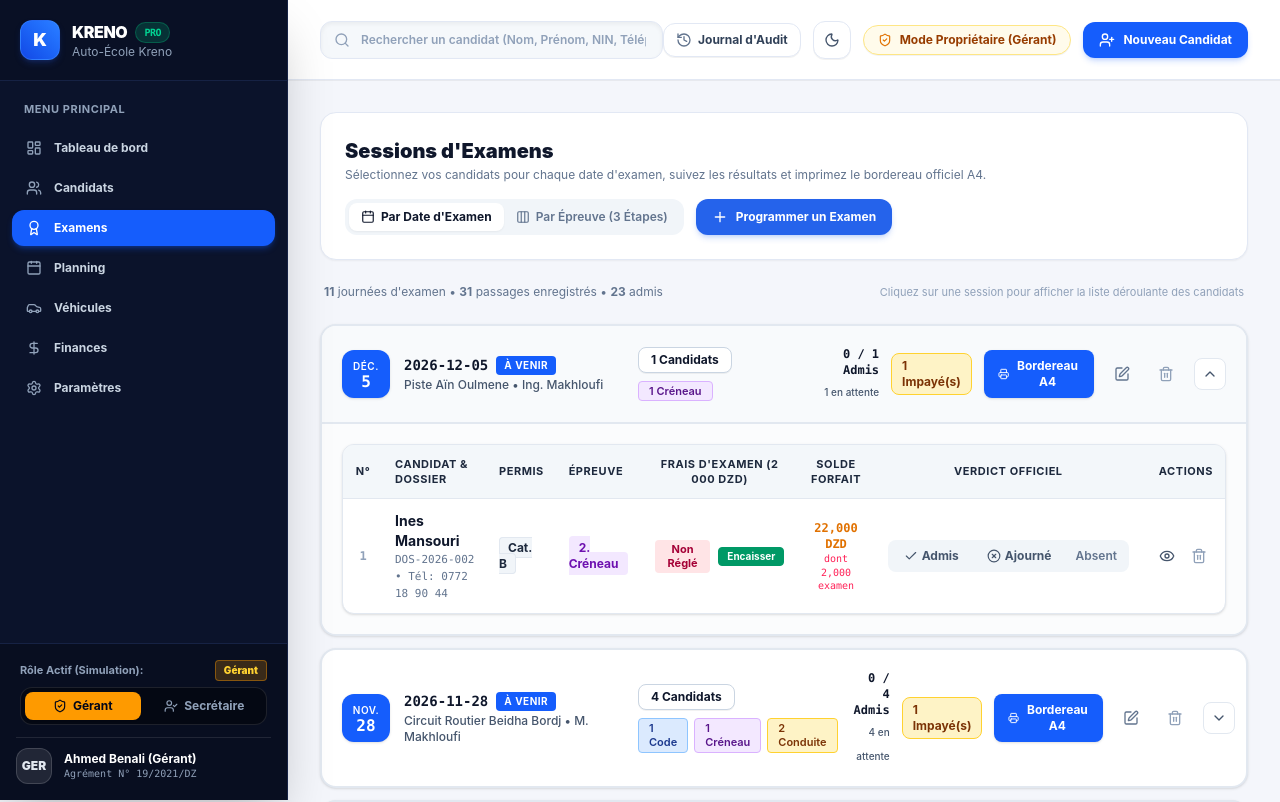
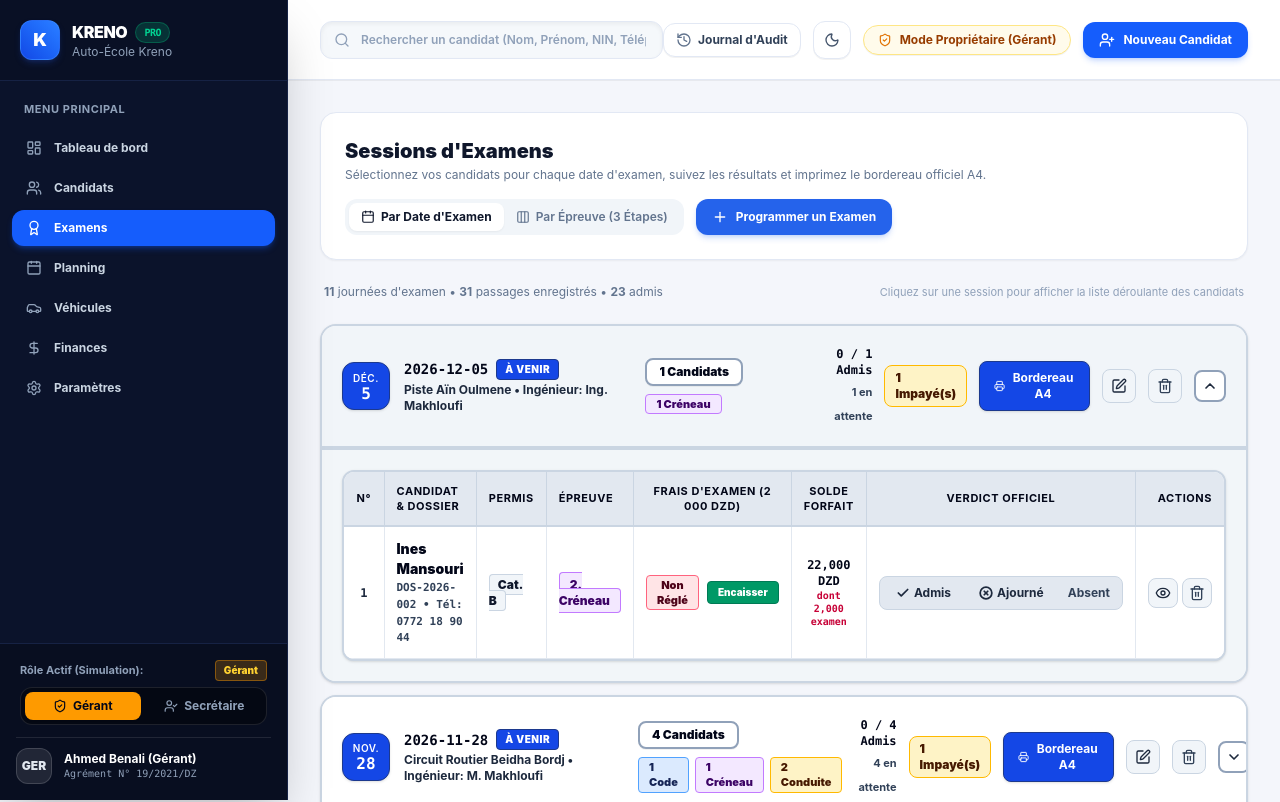
Before and after one commit to merzak-001/Kreno, a Next.js app: page /pipeline in a window 1280 px wide. Shown: the top 802 px of the page. Built offline with nearby package versions, Linux system fonts and the light colour scheme.

Commit message:
style(pipeline): high contrast light theme with darker visible lines and borders

```diff
--- a/src/app/pipeline/page.tsx
+++ b/src/app/pipeline/page.tsx
@@ -269,20 +269,20 @@ export default function PipelinePage() {
             return (
               <div
                 key={session.date}
-                className="bg-white dark:bg-slate-900 rounded-2xl border-2 border-slate-200 dark:border-slate-800 shadow-sm overflow-hidden transition-all duration-150 hover:border-blue-400 dark:hover:border-blue-600"
+                className="bg-white rounded-2xl border-2 border-slate-300 shadow-sm overflow-hidden transition-all duration-150 hover:border-slate-500"
               >
                 {/* Accordion Summary Row */}
                 <div
                   onClick={() => toggleAccordion(session.date)}
                   className={`p-4 md:p-5 flex flex-col md:flex-row items-start md:items-center justify-between gap-4 cursor-pointer transition select-none ${
                     isExpanded
-                      ? 'bg-slate-50 dark:bg-slate-850/90 border-b border-slate-200 dark:border-slate-800'
-                      : 'hover:bg-slate-50/70 dark:hover:bg-slate-850/50'
+                      ? 'bg-slate-100 border-b-2 border-slate-300'
+                      : 'bg-white hover:bg-slate-50'
                   }`}
                 >
                   {/* Left: Date & Center */}
                   <div className="flex items-center gap-3.5 min-w-[280px]">
-                    <div className="w-12 h-12 rounded-xl bg-blue-600 text-white flex flex-col items-center justify-center shrink-0 shadow-sm font-bold">
+                    <div className="w-12 h-12 rounded-xl bg-blue-700 text-white flex flex-col items-center justify-center shrink-0 shadow-sm font-bold border border-blue-900">
                       <span className="text-[10px] uppercase tracking-wider font-semibold">
                         {new Date(session.date).toLocaleDateString('fr-FR', { month: 'short' })}
                       </span>
@@ -292,42 +292,42 @@ export default function PipelinePage() {
                     </div>
                     <div>
                       <div className="flex items-center gap-2">
-                        <h4 className="text-sm font-black text-slate-900 dark:text-white font-mono">
+                        <h4 className="text-sm font-black text-slate-950 font-mono">
                           {session.date}
                         </h4>
-                        <span className={`px-2 py-0.5 rounded text-[10px] font-bold uppercase tracking-wider ${
+                        <span className={`px-2 py-0.5 rounded text-[10px] font-black uppercase tracking-wider border ${
                           !session.isPast
-                            ? 'bg-blue-600 text-white'
-                            : 'bg-slate-300 text-slate-700 dark:bg-slate-700 dark:text-slate-300'
+                            ? 'bg-blue-700 text-white border-blue-900'
+                            : 'bg-slate-200 text-slate-800 border-slate-400'
                         }`}>
                           {!session.isPast ? 'À venir' : 'Clôturée'}
                         </span>
                       </div>
-                      <p className="text-xs text-slate-600 dark:text-slate-400 mt-0.5 font-medium">
-                        {session.center} • {session.examiner}
+                      <p className="text-xs text-slate-800 mt-0.5 font-bold">
+                        {session.center} • Ingénieur: {session.examiner}
                       </p>
                     </div>
                   </div>
 
                   {/* Middle: Total candidates & exam types */}
                   <div className="flex items-center gap-2 flex-wrap">
-                    <span className="px-3 py-1 rounded-lg bg-white dark:bg-slate-800 font-bold text-xs text-slate-900 dark:text-slate-100 border border-slate-300 dark:border-slate-600 shadow-2xs">
+                    <span className="px-3 py-1 rounded-lg bg-white font-black text-xs text-slate-950 border-2 border-slate-400 shadow-2xs">
                       {session.totalCandidates} Candidats
                     </span>
 
-                    <div className="flex items-center gap-1.5 text-xs font-semibold">
+                    <div className="flex items-center gap-1.5 text-xs font-bold">
                       {session.examTypesCount.code > 0 && (
-                        <span className="px-2.5 py-0.5 rounded bg-blue-100 text-blue-900 dark:bg-blue-950 dark:text-blue-200 border border-blue-300 dark:border-blue-800 text-[11px]">
+                        <span className="px-2.5 py-0.5 rounded bg-blue-100 text-blue-950 border border-blue-400 text-[11px] font-black">
                           {session.examTypesCount.code} Code
                         </span>
                       )}
                       {session.examTypesCount.creneau > 0 && (
-                        <span className="px-2.5 py-0.5 rounded bg-purple-100 text-purple-900 dark:bg-purple-950 dark:text-purple-200 border border-purple-300 dark:border-purple-800 text-[11px]">
+                        <span className="px-2.5 py-0.5 rounded bg-purple-100 text-purple-950 border border-purple-400 text-[11px] font-black">
                           {session.examTypesCount.creneau} Créneau
                         </span>
                       )}
                       {session.examTypesCount.circulation > 0 && (
-                        <span className="px-2.5 py-0.5 rounded bg-amber-100 text-amber-900 dark:bg-amber-950 dark:text-amber-200 border border-amber-300 dark:border-amber-800 text-[11px]">
+                        <span className="px-2.5 py-0.5 rounded bg-amber-100 text-amber-950 border border-amber-400 text-[11px] font-black">
                           {session.examTypesCount.circulation} Conduite
                         </span>
                       )}
@@ -338,19 +338,19 @@ export default function PipelinePage() {
                   <div className="flex items-center gap-3 w-full md:w-auto justify-between md:justify-end">
                     {/* Results */}
                     <div className="text-right">
-                      <span className="text-xs font-black font-mono text-slate-900 dark:text-white block">
+                      <span className="text-xs font-black font-mono text-slate-950 block">
                         {session.passedCount} / {session.totalCandidates} Admis
                       </span>
-                      <span className="text-[10px] text-slate-600 dark:text-slate-400 font-medium">
+                      <span className="text-[11px] text-slate-700 font-bold">
                         {session.pendingCount > 0 ? `${session.pendingCount} en attente` : `${passRate}% réussite`}
                       </span>
                     </div>
 
                     {/* Fees situation */}
-                    <span className={`px-2.5 py-1 rounded-lg text-xs font-bold border ${
+                    <span className={`px-2.5 py-1 rounded-lg text-xs font-black border ${
                       session.unpaidFeesCount === 0
-                        ? 'bg-emerald-100 text-emerald-900 dark:bg-emerald-950/80 dark:text-emerald-200 border-emerald-300 dark:border-emerald-800'
-                        : 'bg-amber-100 text-amber-900 dark:bg-amber-950/80 dark:text-amber-200 border-amber-300 dark:border-amber-800'
+                        ? 'bg-emerald-100 text-emerald-950 border-emerald-400'
+                        : 'bg-amber-100 text-amber-950 border-amber-400'
                     }`}>
                       {session.unpaidFeesCount === 0 ? 'Frais Réglés' : `${session.unpaidFeesCount} Impayé(s)`}
                     </span>
@@ -358,7 +358,7 @@ export default function PipelinePage() {
                     {/* Print Bordereau Button */}
                     <button
                       onClick={(e) => handleOpenPrint(session, e)}
-                      className="px-3.5 py-2 bg-blue-600 hover:bg-blue-700 active:scale-95 text-white rounded-lg text-xs font-bold transition flex items-center gap-1.5 shadow-sm cursor-pointer"
+                      className="px-3.5 py-2 bg-blue-700 hover:bg-blue-800 active:scale-95 text-white rounded-lg text-xs font-bold transition flex items-center gap-1.5 shadow-sm cursor-pointer border border-blue-900"
                       title="Imprimer le Bordereau Officiel A4"
                     >
                       <Printer className="w-3.5 h-3.5" />
@@ -372,7 +372,7 @@ export default function PipelinePage() {
                         setEditingSession(session);
                         setIsNewSessionOpen(true);
                       }}
-                      className="p-2 hover:bg-blue-100 dark:hover:bg-slate-750 rounded-lg text-slate-500 hover:text-blue-600 dark:text-slate-400 dark:hover:text-blue-400 transition cursor-pointer"
+                      className="p-2 bg-slate-100 hover:bg-blue-100 border border-slate-300 rounded-lg text-slate-800 hover:text-blue-700 transition cursor-pointer"
                       title="Modifier cette session (date, centre, ingénieur, candidats)"
                     >
                       <Edit className="w-4 h-4" />
@@ -394,36 +394,36 @@ export default function PipelinePage() {
                           },
                         });
                       }}
-                      className="p-2 hover:bg-rose-100 dark:hover:bg-rose-950/60 rounded-lg text-slate-400 hover:text-rose-600 transition cursor-pointer"
+                      className="p-2 bg-slate-100 hover:bg-rose-100 border border-slate-300 rounded-lg text-slate-700 hover:text-rose-700 transition cursor-pointer"
                       title="Supprimer cette session"
                     >
                       <Trash2 className="w-4 h-4" />
                     </button>
 
-                    <div className="w-8 h-8 rounded-lg bg-white dark:bg-slate-700 border border-slate-200 dark:border-slate-600 flex items-center justify-center text-slate-600 dark:text-slate-300 shrink-0">
-                      {isExpanded ? <ChevronUp className="w-4 h-4" /> : <ChevronDown className="w-4 h-4" />}
+                    <div className="w-8 h-8 rounded-lg bg-white border-2 border-slate-400 flex items-center justify-center text-slate-800 shrink-0">
+                      {isExpanded ? <ChevronUp className="w-4 h-4 stroke-[2.5]" /> : <ChevronDown className="w-4 h-4 stroke-[2.5]" />}
                     </div>
                   </div>
                 </div>
 
-                {/* Drop-down Expandable Panel - Harmonious subtle background matching the rows */}
+                {/* Drop-down Expandable Panel - Light background with high contrast dark lines */}
                 {isExpanded && (
-                  <div className="p-4 md:p-5 bg-slate-50/60 dark:bg-slate-900/60 border-t border-slate-200 dark:border-slate-800 transition-all">
-                    <div className="border border-slate-200 dark:border-slate-800 rounded-xl overflow-hidden bg-white dark:bg-slate-900 shadow-sm">
+                  <div className="p-4 md:p-5 bg-slate-100/90 border-t-2 border-slate-300 transition-all">
+                    <div className="border-2 border-slate-300 rounded-xl overflow-hidden bg-white shadow-sm">
                       <table className="w-full text-left text-xs border-collapse">
-                        <thead className="bg-slate-100/80 dark:bg-slate-800/80 text-slate-800 dark:text-slate-200 font-bold border-b border-slate-200 dark:border-slate-800 uppercase tracking-wider text-[11px]">
+                        <thead className="bg-slate-200 text-slate-950 font-black border-b-2 border-slate-300 uppercase tracking-wider text-[11px]">
                           <tr>
-                            <th className="p-3 w-10 text-center">N°</th>
-                            <th className="p-3">Candidat & Dossier</th>
-                            <th className="p-3">Permis</th>
-                            <th className="p-3">Épreuve</th>
-                            <th className="p-3 text-center">Frais d&apos;Examen (2 000 DZD)</th>
-                            <th className="p-3 text-center">Solde Forfait</th>
-                            <th className="p-3 text-center">Verdict Officiel</th>
+                            <th className="p-3 w-10 text-center border-r border-slate-300">N°</th>
+                            <th className="p-3 border-r border-slate-300">Candidat & Dossier</th>
+                            <th className="p-3 border-r border-slate-300">Permis</th>
+                            <th className="p-3 border-r border-slate-300">Épreuve</th>
+                            <th className="p-3 text-center border-r border-slate-300">Frais d&apos;Examen (2 000 DZD)</th>
+                            <th className="p-3 text-center border-r border-slate-300">Solde Forfait</th>
+                            <th className="p-3 text-center border-r border-slate-300">Verdict Officiel</th>
                             <th className="p-3 text-right">Actions</th>
                           </tr>
                         </thead>
-                        <tbody className="divide-y divide-slate-200 dark:divide-slate-800">
+                        <tbody className="divide-y-2 divide-slate-200">
                           {session.entries.map(({ student, exam }, idx) => {
                             const isPaid = exam.fee_paid;
                             const unpaidFeesSum = (student.exams || []).filter(e => !e.fee_paid).reduce((sum, e) => sum + (e.fee_amount || 2000), 0);
@@ -433,54 +433,54 @@ export default function PipelinePage() {
                             return (
                               <tr
                                 key={exam.id}
-                                className="hover:bg-slate-50 dark:hover:bg-slate-800/50 transition"
+                                className="bg-white hover:bg-slate-50 transition border-b border-slate-200"
                               >
-                                <td className="p-3 text-center font-mono font-bold text-slate-400">
+                                <td className="p-3 text-center font-mono font-black text-slate-800 border-r border-slate-200">
                                   {idx + 1}
                                 </td>
 
-                                <td className="p-3">
-                                  <span className="font-bold text-slate-900 dark:text-white text-sm block">
+                                <td className="p-3 border-r border-slate-200">
+                                  <span className="font-black text-slate-950 text-sm block">
                                     {student.first_name} {student.last_name}
                                   </span>
-                                  <span className="text-[11px] text-slate-500 dark:text-slate-400 font-mono">
+                                  <span className="text-[11px] text-slate-700 font-bold font-mono">
                                     {student.dossier_number} • Tél: {student.phone_number}
                                   </span>
                                 </td>
 
-                                <td className="p-3">
-                                  <span className="px-2 py-0.5 rounded font-bold text-xs bg-slate-100 dark:bg-slate-800 text-slate-800 dark:text-slate-200 border border-slate-200 dark:border-slate-700">
+                                <td className="p-3 border-r border-slate-200">
+                                  <span className="px-2 py-0.5 rounded font-black text-xs bg-slate-100 text-slate-900 border border-slate-300">
                                     Cat. {student.requested_category}
                                   </span>
                                 </td>
 
-                                <td className="p-3">
-                                  <span className={`px-2.5 py-1 rounded text-xs font-bold ${
+                                <td className="p-3 border-r border-slate-200">
+                                  <span className={`px-2.5 py-1 rounded text-xs font-black border ${
                                     exam.exam_type === 'code'
-                                      ? 'bg-blue-100 text-blue-800 dark:bg-blue-900/50 dark:text-blue-200'
+                                      ? 'bg-blue-100 text-blue-950 border-blue-400'
                                       : exam.exam_type === 'creneau'
-                                        ? 'bg-purple-100 text-purple-800 dark:bg-purple-900/50 dark:text-purple-200'
-                                        : 'bg-amber-100 text-amber-800 dark:bg-amber-900/50 dark:text-amber-200'
+                                        ? 'bg-purple-100 text-purple-950 border-purple-400'
+                                        : 'bg-amber-100 text-amber-950 border-amber-400'
                                   }`}>
                                     {exam.exam_type === 'code' ? '1. Code' : exam.exam_type === 'creneau' ? '2. Créneau' : '3. Conduite'}
                                   </span>
                                 </td>
 
-                                <td className="p-3 text-center">
+                                <td className="p-3 text-center border-r border-slate-200">
                                   <div className="flex items-center justify-center gap-2">
-                                    <span className={`px-2.5 py-0.5 rounded font-bold text-[11px] ${
+                                    <span className={`px-2.5 py-0.5 rounded font-black text-[11px] border ${
                                       isPaid
-                                        ? 'bg-emerald-100 text-emerald-800 dark:bg-emerald-950 dark:text-emerald-300'
-                                        : 'bg-rose-100 text-rose-800 dark:bg-rose-950 dark:text-rose-300'
+                                        ? 'bg-emerald-100 text-emerald-950 border-emerald-400'
+                                        : 'bg-rose-100 text-rose-950 border-rose-400'
                                     }`}>
                                       {isPaid ? 'Réglé' : 'Non Réglé'}
                                     </span>
                                     <button
                                       onClick={() => handleToggleFee(student.id, exam.id, isPaid)}
-                                      className={`px-2 py-0.5 rounded text-[10px] font-bold transition cursor-pointer border ${
+                                      className={`px-2.5 py-1 rounded text-[10px] font-black transition cursor-pointer border ${
                                         isPaid
-                                          ? 'border-slate-300 dark:border-slate-700 text-slate-500 hover:text-rose-600'
-                                          : 'border-emerald-600 bg-emerald-600 text-white hover:bg-emerald-700'
+                                          ? 'border-slate-400 bg-slate-100 text-slate-800 hover:text-rose-700 hover:border-rose-400'
+                                          : 'border-emerald-700 bg-emerald-600 text-white hover:bg-emerald-700'
                                       }`}
                                     >
                                       {isPaid ? 'Annuler' : 'Encaisser'}
@@ -488,16 +488,16 @@ export default function PipelinePage() {
                                   </div>
                                 </td>
 
-                                <td className="p-3 text-center font-mono">
+                                <td className="p-3 text-center font-mono border-r border-slate-200">
                                   {totalDue === 0 ? (
-                                    <span className="text-emerald-600 dark:text-emerald-400 font-bold text-xs">Soldé</span>
+                                    <span className="text-emerald-700 font-black text-xs">Soldé</span>
                                   ) : (
                                     <div>
-                                      <span className="text-amber-600 dark:text-amber-400 font-bold text-xs block">
+                                      <span className="text-slate-950 font-black text-xs block">
                                         {totalDue.toLocaleString()} DZD
                                       </span>
                                       {unpaidFeesSum > 0 && (
-                                        <span className="text-[10px] text-rose-500 dark:text-rose-400 block font-normal">
+                                        <span className="text-[10px] text-rose-700 block font-bold">
                                           dont {unpaidFeesSum.toLocaleString()} examen
                                         </span>
                                       )}
@@ -506,38 +506,38 @@ export default function PipelinePage() {
                                 </td>
 
                                 {/* Standard clear result buttons */}
-                                <td className="p-3 text-center">
-                                  <div className="inline-flex items-center gap-1 bg-slate-100 dark:bg-slate-800 p-1 rounded-lg">
+                                <td className="p-3 text-center border-r border-slate-200">
+                                  <div className="inline-flex items-center gap-1 bg-slate-200 p-1 rounded-lg border border-slate-300">
                                     <button
                                       onClick={() => handleResultChange(student.id, exam.id, 'passed')}
-                                      className={`px-3 py-1 rounded text-xs font-bold transition cursor-pointer flex items-center gap-1 ${
+                                      className={`px-3 py-1 rounded text-xs font-black transition cursor-pointer flex items-center gap-1 ${
                                         exam.result === 'passed'
                                           ? 'bg-emerald-600 text-white shadow-xs'
-                                          : 'text-slate-600 dark:text-slate-400 hover:text-emerald-600'
+                                          : 'text-slate-800 hover:text-emerald-700 font-bold'
                                       }`}
                                       title="Déclarer Admis"
                                     >
-                                      <Check className="w-3.5 h-3.5" /> Admis
+                                      <Check className="w-3.5 h-3.5 stroke-[3]" /> Admis
                                     </button>
 
                                     <button
                                       onClick={() => handleResultChange(student.id, exam.id, 'failed')}
-                                      className={`px-3 py-1 rounded text-xs font-bold transition cursor-pointer flex items-center gap-1 ${
+                                      className={`px-3 py-1 rounded text-xs font-black transition cursor-pointer flex items-center gap-1 ${
                                         exam.result === 'failed'
                                           ? 'bg-rose-600 text-white shadow-xs'
-                                          : 'text-slate-600 dark:text-slate-400 hover:text-rose-600'
+                                          : 'text-slate-800 hover:text-rose-700 font-bold'
                                       }`}
                                       title="Déclarer Ajourné"
                                     >
-                                      <XCircle className="w-3.5 h-3.5" /> Ajourné
+                                      <XCircle className="w-3.5 h-3.5 stroke-[3]" /> Ajourné
                                     </button>
 
                                     <button
                                       onClick={() => handleResultChange(student.id, exam.id, 'absent_unexcused')}
-                                      className={`px-2 py-1 rounded text-xs font-semibold transition cursor-pointer ${
+                                      className={`px-2 py-1 rounded text-xs font-bold transition cursor-pointer ${
                                         exam.result === 'absent_unexcused'
-                                          ? 'bg-slate-600 text-white'
-                                          : 'text-slate-500 hover:text-slate-800 dark:hover:text-slate-200'
+                                          ? 'bg-slate-700 text-white'
+                                          : 'text-slate-700 hover:text-slate-950'
                                       }`}
                                       title="Absent"
                                     >
@@ -553,7 +553,7 @@ export default function PipelinePage() {
                                         setSelectedStudent(student);
                                         setIsSummaryOpen(true);
                                       }}
-                                      className="p-1.5 hover:bg-slate-100 dark:hover:bg-slate-800 rounded-lg text-slate-600 dark:text-slate-300 hover:text-blue-600 transition cursor-pointer"
+                                      className="p-1.5 bg-slate-100 hover:bg-blue-100 border border-slate-300 rounded-lg text-slate-800 hover:text-blue-700 transition cursor-pointer"
                                       title="Fiche Candidat"
                                     >
                                       <Eye className="w-4 h-4" />
@@ -573,7 +573,7 @@ export default function PipelinePage() {
                                           },
                                         });
                                       }}
-                                      className="p-1.5 hover:bg-rose-100 dark:hover:bg-rose-950/60 rounded-lg text-slate-400 hover:text-rose-600 transition cursor-pointer"
+                                      className="p-1.5 bg-slate-100 hover:bg-rose-100 border border-slate-300 rounded-lg text-slate-700 hover:text-rose-700 transition cursor-pointer"
                                       title="Retirer de la session"
                                     >
                                       <Trash2 className="w-4 h-4" />
```
